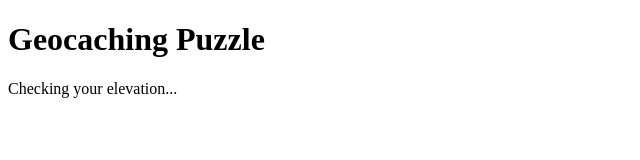
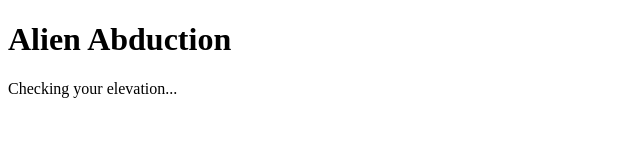
Before and after one commit to ozbuckeye/GCB5J4W, a plain HTML site: page index.html in a window 1280 px wide. Shown: the whole page, without its empty margins (0-640 px from the left). Drawn offline with Linux system fonts and the light colour scheme.

Commit message:
Update index.html

```diff
--- a/index.html
+++ b/index.html
@@ -5,7 +5,7 @@
   <title>Elevation Puzzle</title>
 </head>
 <body>
-  <h1>Geocaching Puzzle</h1>
+  <h1>Alien Abduction</h1>
   <p id="status">Checking your elevation...</p>
   <p id="timestamp"></p>
 
```
